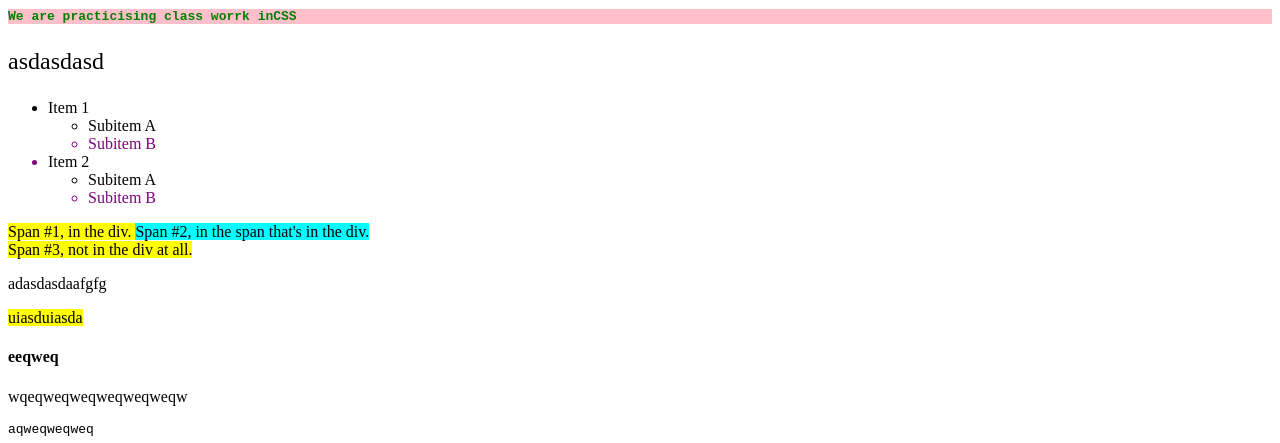
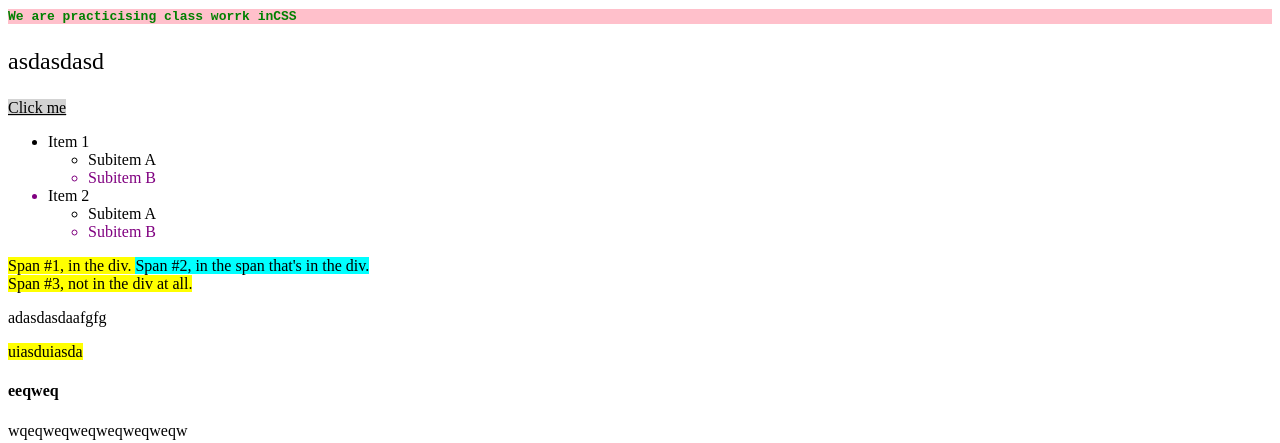
Before and after one commit to MHassanObaid/MHassanObaid.github.io, a plain HTML site: page index.html in a window 1280 px wide. Shown: the part 364-807 px from the top of the page. Drawn offline with Linux system fonts and the light colour scheme.

Commit message:
Update index.html

```diff
--- a/index.html
+++ b/index.html
@@ -13,6 +13,7 @@
 <p id="aqwa">asdasdasd</p>
 <!--Combinator Slector     -->
 <!--  Descendent Selectr   -->
+<a href="./main.html">Click me </a>
 <ul>
   <li>
     <div>Item 1</div>
```
